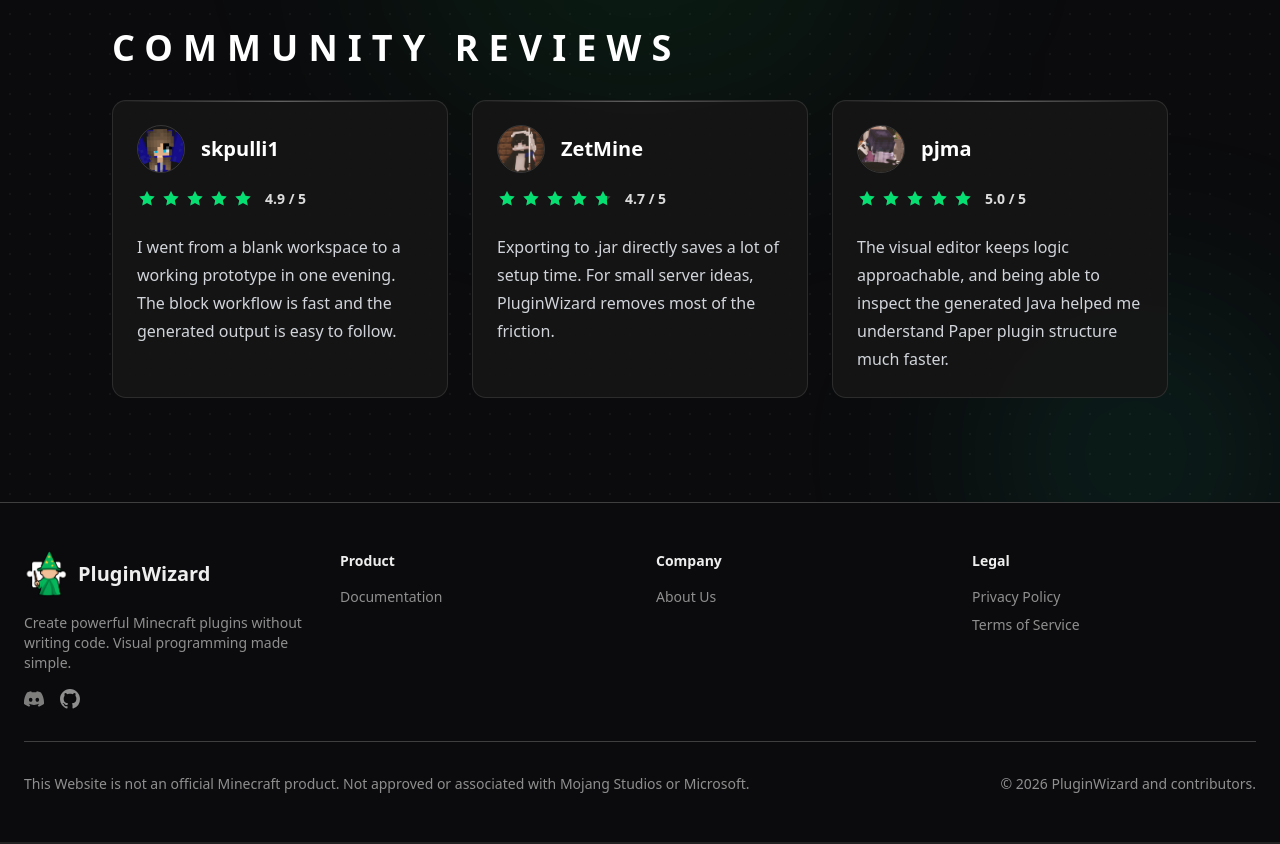
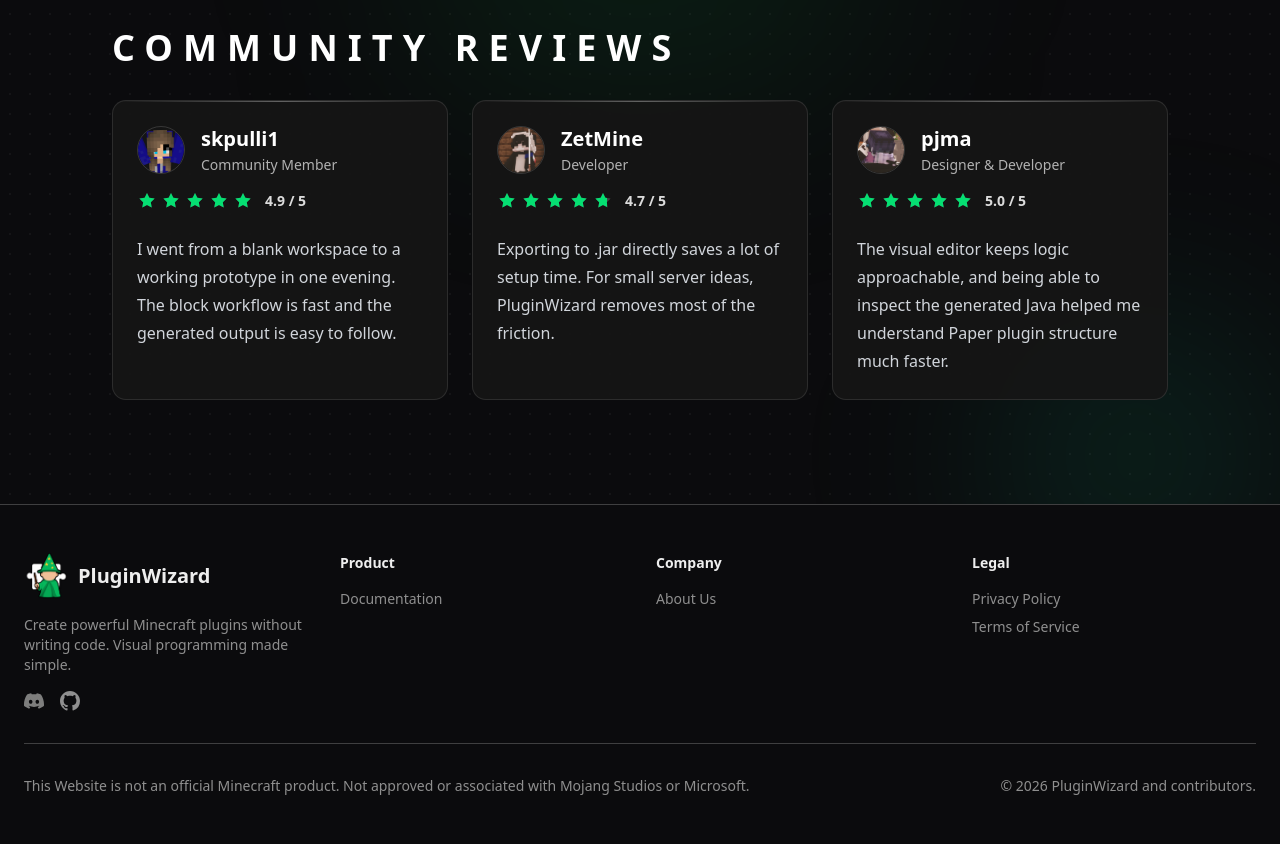
Before and after one commit to PluginWizard/PluginWizard, a React (Vite) app: page / in a window 1280 px wide. Shown: the part 1720-2564 px from the top of the page. Built offline with nearby package versions, Linux system fonts and the light colour scheme; what blockly would draw is missing.

Commit message:
Add role to reviewer cards

```diff
--- a/src/pages/HomePage.tsx
+++ b/src/pages/HomePage.tsx
@@ -44,6 +44,7 @@
 const reviews = [
   {
     username: "skpulli1",
+    role: "Community Member",
     avatar: "/images/reviewers/skpulli1.png",
     review:
       "I went from a blank workspace to a working prototype in one evening. The block workflow is fast and the generated output is easy to follow.",
@@ -51,6 +52,7 @@
   },
   {
     username: "ZetMine",
+    role: "Developer",
     avatar: "/images/team/zetmine.png",
     review:
       "Exporting to .jar directly saves a lot of setup time. For small server ideas, PluginWizard removes most of the friction.",
@@ -58,6 +60,7 @@
   },
   {
     username: "pjma",
+    role: "Designer & Developer",
     avatar: "/images/team/pjma.png",
     review:
       "The visual editor keeps logic approachable, and being able to inspect the generated Java helped me understand Paper plugin structure much faster.",
@@ -251,9 +254,12 @@
                         alt={`${review.username} profile picture`}
                         className="h-12 w-12 rounded-full border border-white/15 object-cover"
                       />
-                      <CardTitle className="text-xl font-semibold text-white">
-                        {review.username}
-                      </CardTitle>
+                      <div className="space-y-0.5">
+                        <CardTitle className="text-xl font-semibold text-white">
+                          {review.username}
+                        </CardTitle>
+                        <p className="text-sm text-card-muted-foreground">{review.role}</p>
+                      </div>
                     </div>
 
                     <StarRating rating={review.rating} />
```
